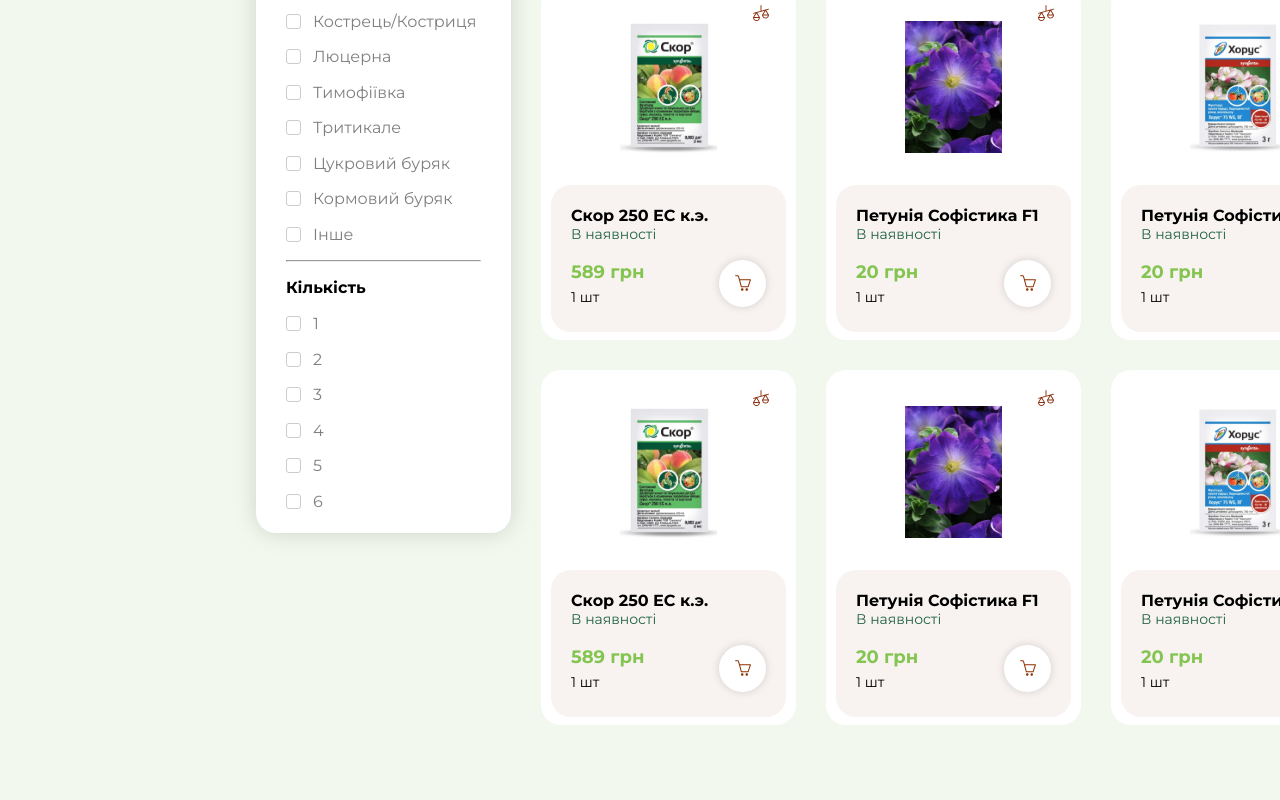
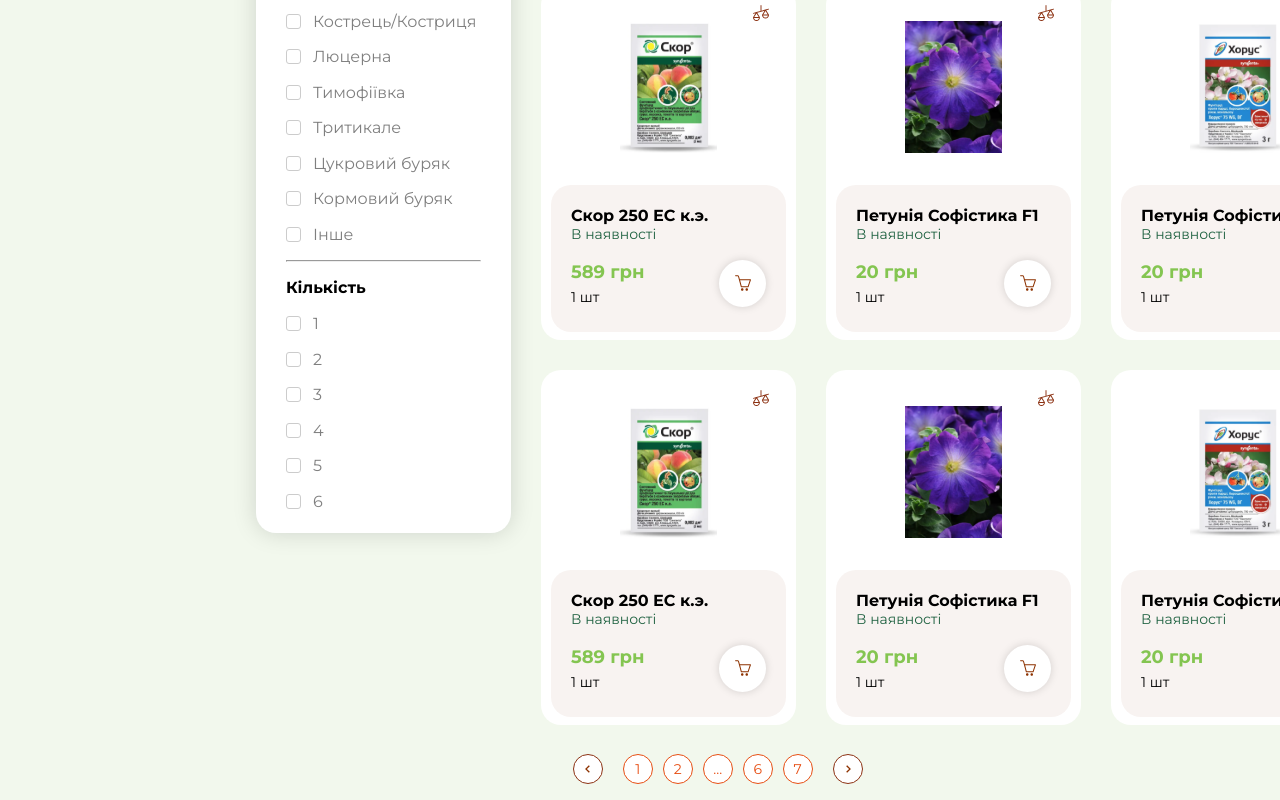
Before and after one commit to gracebir/catalog-app, a React (Create React App) app: page / in a window 1280 px wide. Shown: the part 1618-2418 px from the top of the page. Before the commit the page ends 2359 px from the top, so only its background shows below. Built offline with nearby package versions, Linux system fonts and the light colour scheme.

Commit message:
page number section

```diff
--- a/src/data/index.tsx
+++ b/src/data/index.tsx
@@ -231,3 +231,11 @@ export const side2 = [
     '5',
     '6'
 ]
+
+export const pagenumbers = [
+    '1',
+    '2',
+    '...',
+    '6',
+    '7'
+]
--- a/src/pages/Catalog/catalogStyled.tsx
+++ b/src/pages/Catalog/catalogStyled.tsx
@@ -41,3 +41,41 @@ export const CatalogProductCategorySection = styled.div`
     flex-direction: column;
     gap: 1.875em;
 `
+
+export const PageNumberSection = styled.div`
+    width: 74%;
+    margin-left: 26%;
+    display: flex;
+    justify-content: space-around;
+`
+
+export const PageNavigation = styled.div`
+    display: flex;
+    gap: 1.25em;
+`
+
+export const PageNumbers = styled.div`
+    display: flex;
+    gap: 0.625em;
+`
+
+export const PageCircle = styled.div`
+    width: 1.875em;
+    height: 1.875em;
+    cursor: pointer;
+    border-radius: 90px;
+    border: 1px solid var(--color-red);
+    color: var(--color-red);
+    background-color: var(--color-white);
+    display: flex;
+    justify-content: center;
+    align-items: center;
+    &:hover{
+        color: var(--color-white);
+        background-color: var(--color-red);
+    }
+`
+export const PageCircletext = styled.p`
+    font-size: 0.875rem;
+    font-weight: 400;
+`
--- a/src/pages/Catalog/index.tsx
+++ b/src/pages/Catalog/index.tsx
@@ -1,11 +1,14 @@
 import React from 'react'
+import Circle from '../../components/Circle'
 import Dropdown from '../../components/Dropdown'
 import ShoppingCard from '../../components/Shoppingcard'
 import SideCard from '../../components/SideCard'
 import SideCategory from '../../components/SideCategory'
 import Titles from '../../components/Titles'
-import { products } from '../../data'
-import { CatalogContainer, CatalogProductCategorySection, CatalogProductContainer, CatalogProductSection, DivCat, DivCatText, ProductCardSection } from './catalogStyled'
+import { pagenumbers, products } from '../../data'
+import { CatalogContainer, CatalogProductCategorySection, CatalogProductContainer, CatalogProductSection, DivCat, DivCatText, PageCircle, PageCircletext, PageNavigation, PageNumbers, PageNumberSection, ProductCardSection } from './catalogStyled'
+import { BiChevronLeft} from 'react-icons/bi'
+import { BiChevronRight} from 'react-icons/bi'
 
 function Catalog() {
   return (
@@ -33,6 +36,19 @@ function Catalog() {
             </ProductCardSection>
         </CatalogProductSection>
       </CatalogProductContainer>
+      <PageNumberSection>
+      <PageNavigation>
+        <Circle Icon={BiChevronLeft} size={"30px"} isShadow={false}/>
+        <PageNumbers>
+            {pagenumbers.map((page, i)=>(
+                <PageCircle key={i}>
+                    <PageCircletext>{page}</PageCircletext>
+                </PageCircle>
+            ))}
+        </PageNumbers>
+        <Circle Icon={BiChevronRight} size={"30px"} isShadow={false}/>
+      </PageNavigation>
+      </PageNumberSection>
     </CatalogContainer>
   )
 }
```
